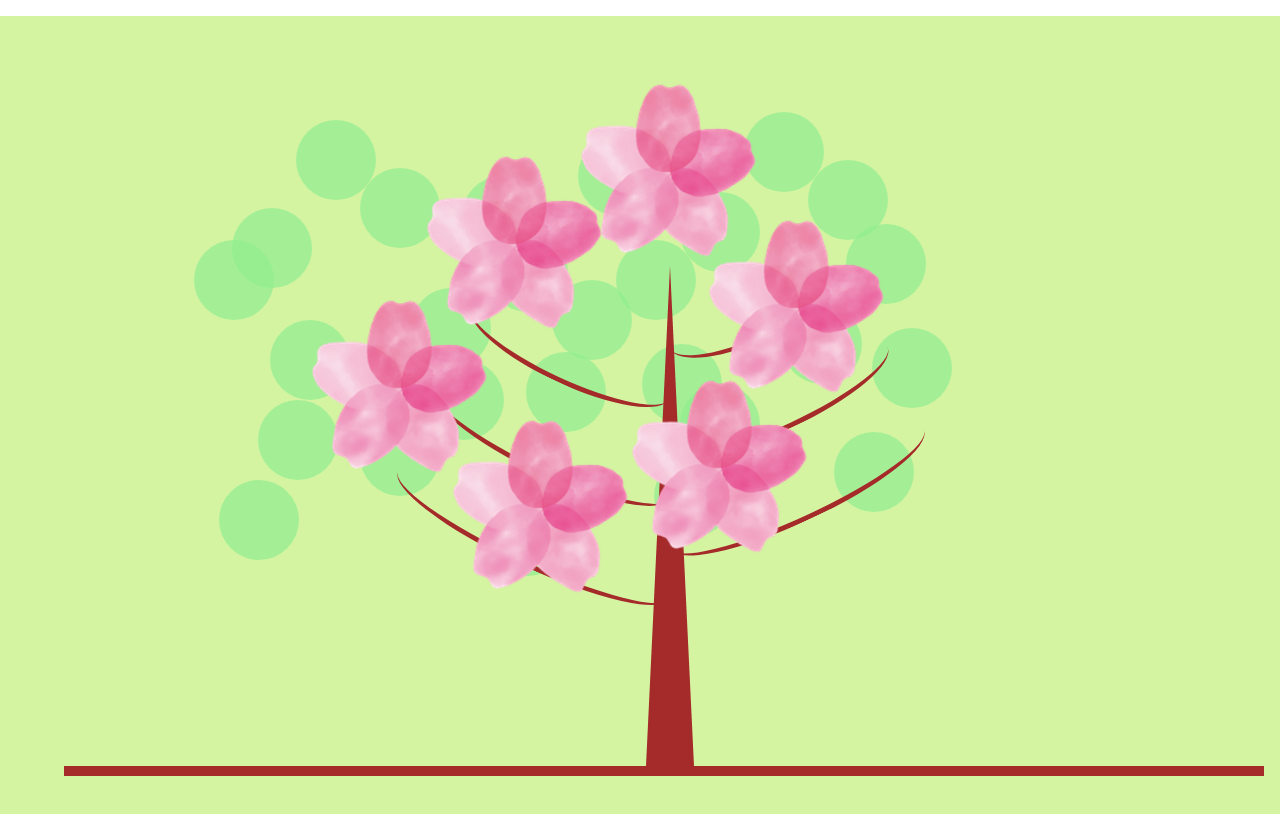
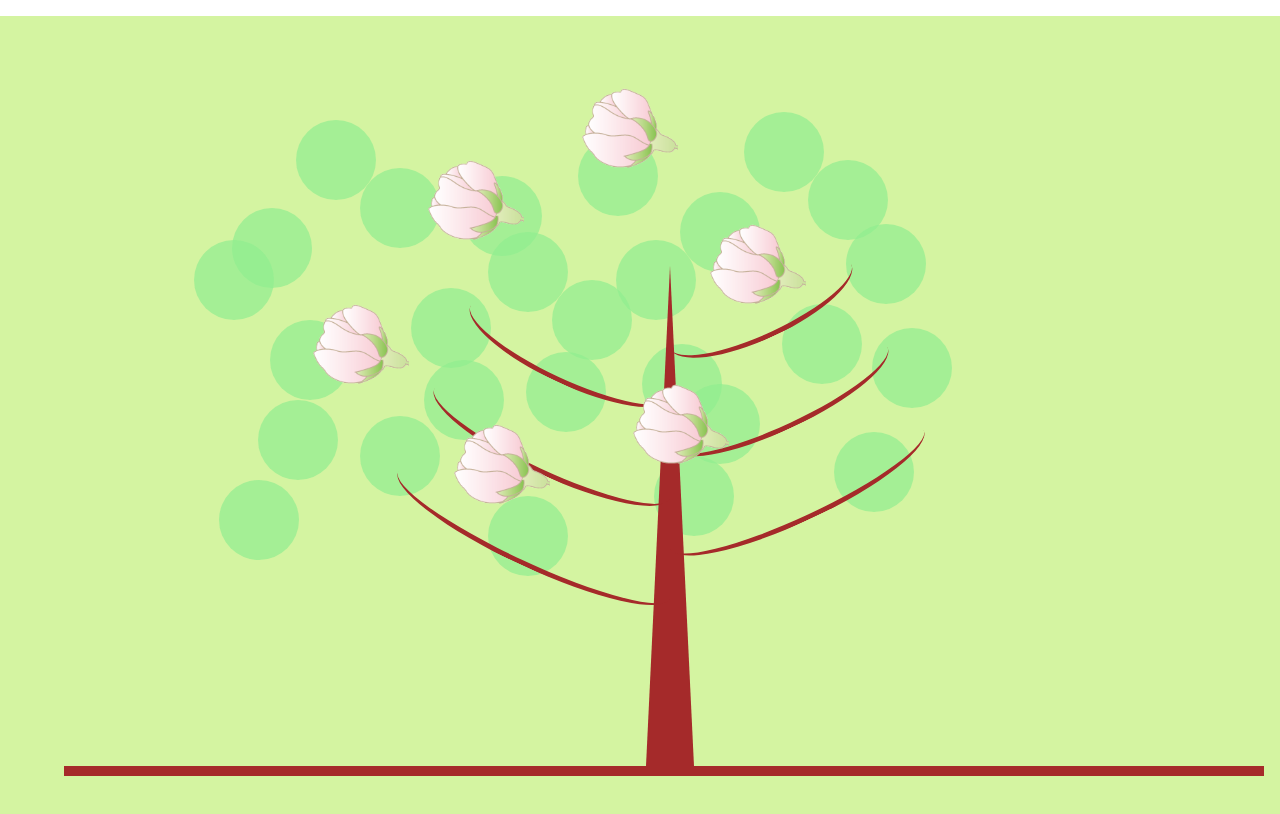
Before and after one commit to PRTIMES-hackathon-2025-winter-team2/frontend, a React (Create React App) app: page /tree in a window 1280 px wide. Built offline with nearby package versions, Linux system fonts and the light colour scheme.

Commit message:
tubomi 画像追加

```diff
--- a/src/components/pages/tree/TreeComponent.tsx
+++ b/src/components/pages/tree/TreeComponent.tsx
@@ -2,8 +2,9 @@ import { Box, Container } from "@mui/material";
 import { motion } from "framer-motion";
 import { useEffect, useState } from "react";
 import { dotPositions } from "./dotPositions";
-import sakura_only from "../assets/sakura_only.png";
+// import sakura_only from "../assets/sakura_only.png";
 import { sakuraPositions } from "./sakuraPositions";
+import  tubomi  from "../assets/tubomi.png";
 
 export const TreeComponent = () => {
   const [bottomOffset, setBottomOffset] = useState(0);
@@ -39,13 +40,13 @@ export const TreeComponent = () => {
         <Box
           key={index}
           component="img"
-          src={sakura_only}
-          alt="sakura_only"
+          src={tubomi}
+          alt="tubomi"
           sx={{
             position: "absolute",
             top: `${pos.top}vh`,
             left: `${pos.left}vw`,
-            width: "180px",
+            width: "100px",
             height: "auto",
             objectFit: "contain",
             zIndex: 10,
```
